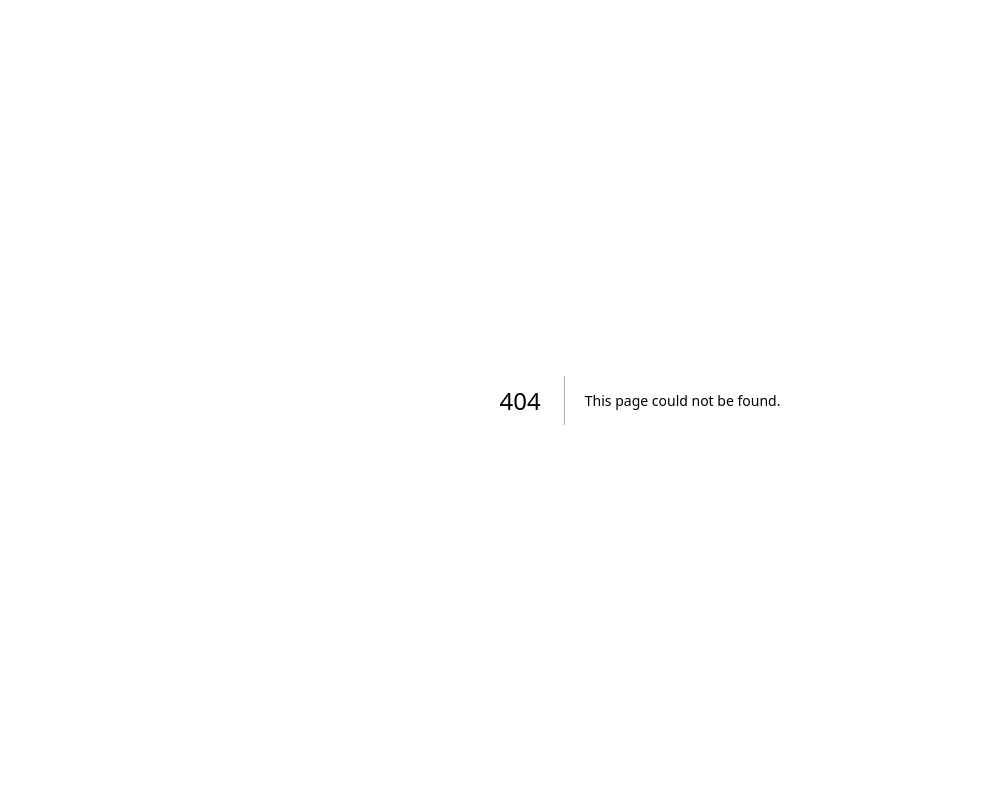
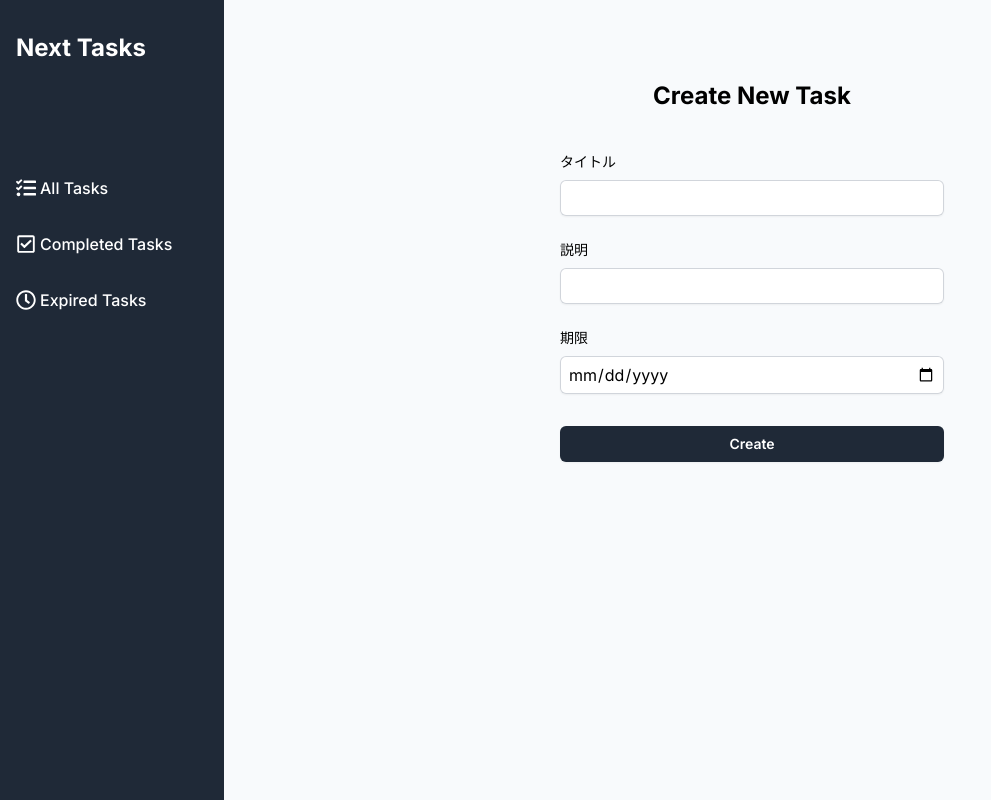
Before and after one commit to na0chan-go/next-tasks, a Next.js app: page /new in a window 1280 px wide. Before the commit this address had no page. Shown: the whole page, without its empty margins (0-991 px from the left). Built offline with nearby package versions, Linux system fonts and the light colour scheme.

Commit message:
feat: タスク作成ページの実装

```diff
--- /dev/null
+++ b/src/app/(main)/completed/page.tsx
@@ -0,0 +1,20 @@
+import TaskCard from "@/components/TaskCard/TaskCard";
+import Link from "next/link";
+import { MdAddTask } from "react-icons/md";
+
+const CompletedTaskPage = () => {
+  return (
+    <div className=" text-gray-800 p-8 h-full overflow-y-auto pb-24">
+      <header className="flex justify-between items-center">
+        <h1 className="text-2xl font-bold flex items-center">
+          Completed Tasks
+        </h1>
+      </header>
+      <div className="mt-8 flex flex-wrap gap-4">
+        <TaskCard />
+      </div>
+    </div>
+  );
+};
+
+export default CompletedTaskPage;
--- /dev/null
+++ b/src/app/(main)/expired/page.tsx
@@ -0,0 +1,18 @@
+import TaskCard from "@/components/TaskCard/TaskCard";
+import Link from "next/link";
+import { MdAddTask } from "react-icons/md";
+
+const ExpiredTaskPage = () => {
+  return (
+    <div className=" text-gray-800 p-8 h-full overflow-y-auto pb-24">
+      <header className="flex justify-between items-center">
+        <h1 className="text-2xl font-bold flex items-center">Expired Tasks</h1>
+      </header>
+      <div className="mt-8 flex flex-wrap gap-4">
+        <TaskCard />
+      </div>
+    </div>
+  );
+};
+
+export default ExpiredTaskPage;
--- /dev/null
+++ b/src/app/(main)/new/page.tsx
@@ -0,0 +1,12 @@
+import NewTaskForm from "@/components/NewTaskForm/NewTaskForm";
+
+const NewTaskPage = () => {
+  return (
+    <div className="flex flex-col justify-center py-20">
+      <h2 className="text-center text-2xl font-bold">Create New Task</h2>
+      <NewTaskForm />
+    </div>
+  );
+};
+
+export default NewTaskPage;
--- /dev/null
+++ b/src/components/NewTaskForm/NewTaskForm.tsx
@@ -0,0 +1,54 @@
+const NewTaskForm = () => {
+  return (
+    <div className="mt-10 mx-auto w-full max-w-sm">
+      <form action="">
+        <div>
+          <label htmlFor="title" className="block text-sm font-medium">
+            タイトル
+          </label>
+          <input
+            type="text"
+            id="title"
+            name="title"
+            required
+            className="block mt-2 py-1.5 px-2 w-full rounded-md border-0 shadow-sm ring-1 ring-inset ring-gray-300"
+          />
+        </div>
+        <div className="mt-6">
+          <label htmlFor="description" className="block text-sm font-medium">
+            説明
+          </label>
+          <input
+            type="text"
+            id="description"
+            name="description"
+            required
+            className="block mt-2 py-1.5 px-2 w-full rounded-md border-0 shadow-sm ring-1 ring-inset ring-gray-300"
+          />
+        </div>
+        <div className="mt-6">
+          <label htmlFor="dueDate" className="block text-sm font-medium">
+            期限
+          </label>
+          <input
+            type="date"
+            id="dueDate"
+            name="dueDate"
+            min="2020-01-01"
+            max="2999-12-31"
+            required
+            className="block mt-2 py-1.5 px-2 w-full rounded-md border-0 shadow-sm ring-1 ring-inset ring-gray-300"
+          />
+        </div>
+        <button
+          type="submit"
+          className="mt-8 py-2 w-full rounded-md text-white bg-gray-800 hover:bg-gray-700 text-sm font-semibold shadow-sm"
+        >
+          Create
+        </button>
+      </form>
+    </div>
+  );
+};
+
+export default NewTaskForm;
```
